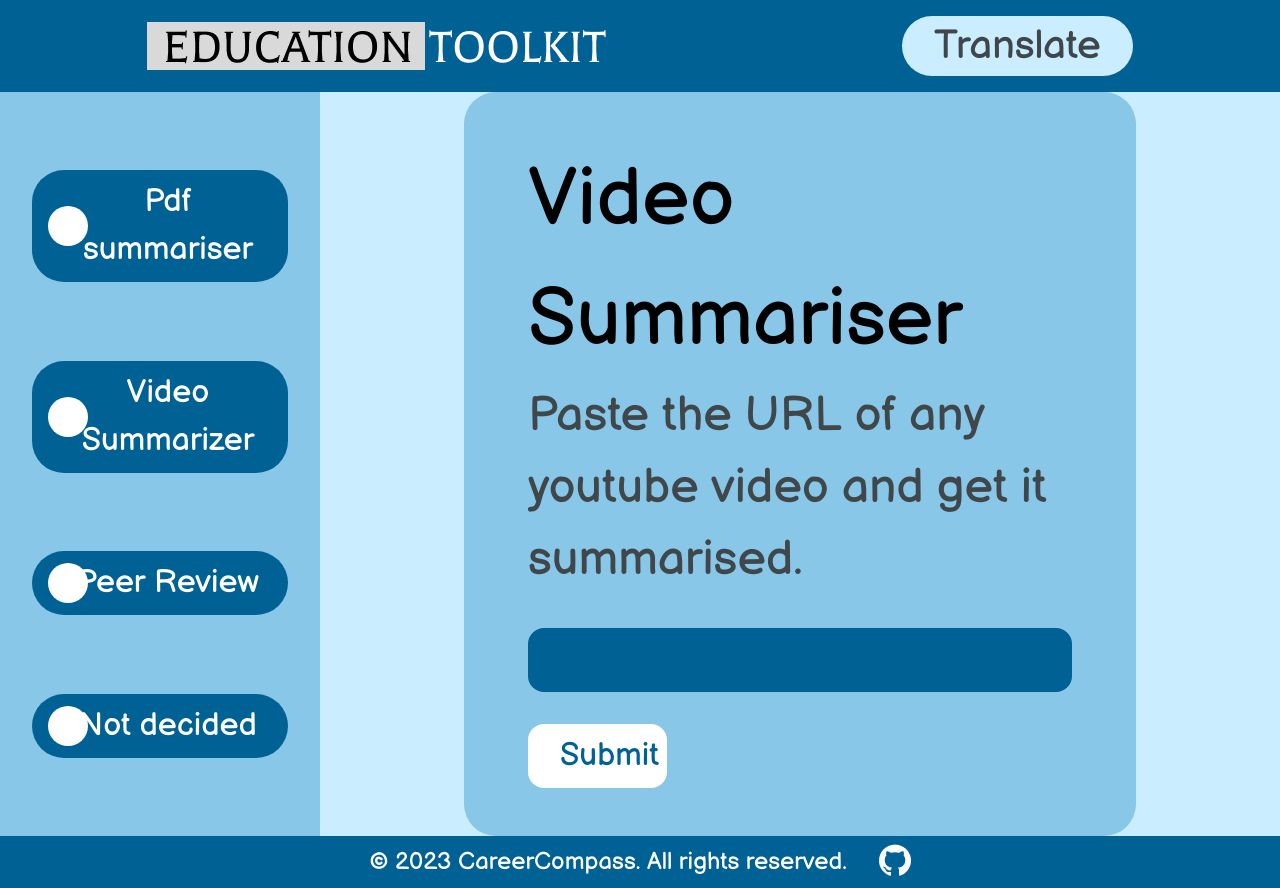
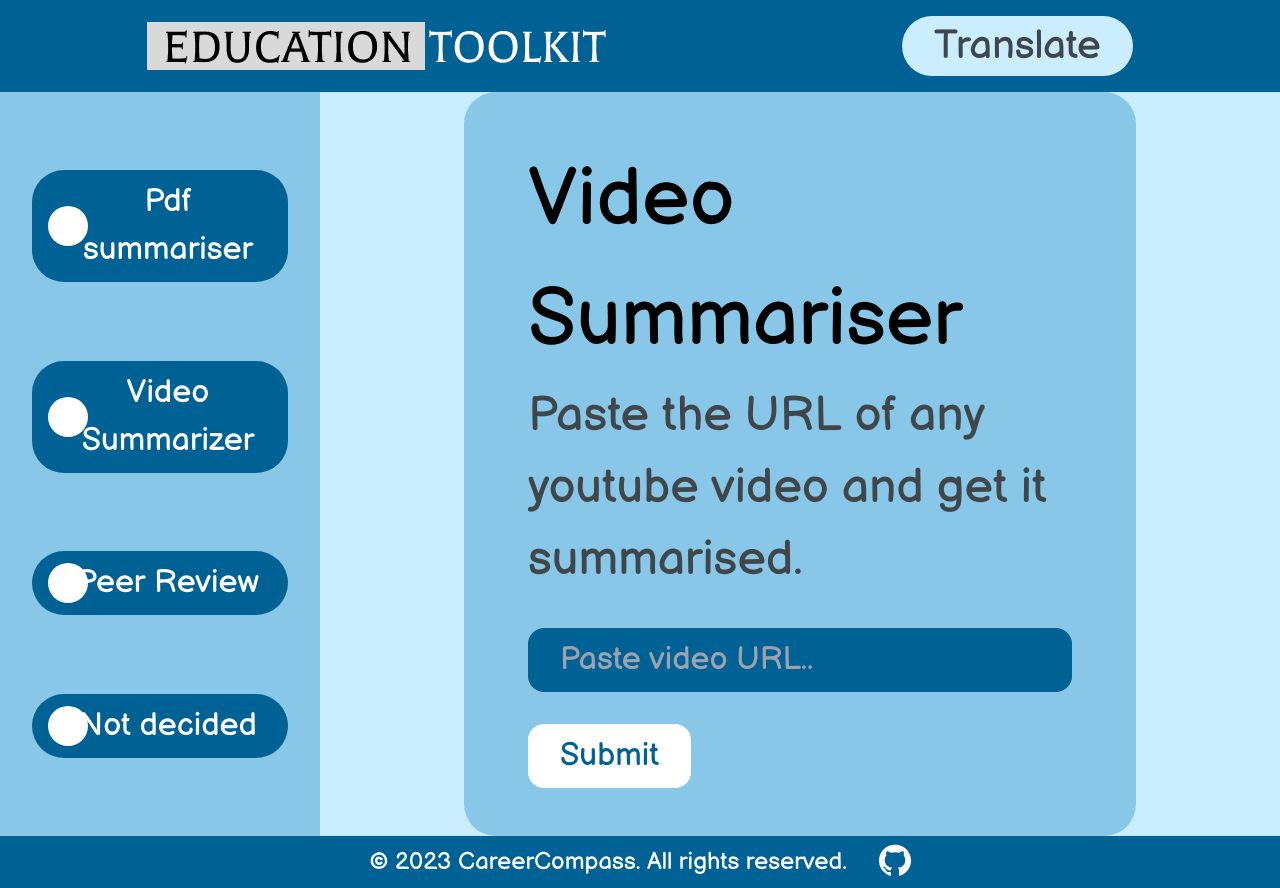
Before and after one commit to PekaVengers/EducationToolkit, a React (Vite) app in the folder client/: page /video-summary in a window 1280 px wide. Built offline with nearby package versions, Linux system fonts and the light colour scheme.

Commit message:
style: fix video summary style

```diff
--- a/client/src/pages/VideoSummarizer.jsx
+++ b/client/src/pages/VideoSummarizer.jsx
@@ -36,12 +36,13 @@ export default function VideoSummarizer() {
                 type="text"
                 name="video-link"
                 required
-                className="placeholder:text-white-700 p-2 pl-8  bg-primary w-[100%] text-[2rem]  border-none rounded-[1rem] mb-8"
+                placeholder="Paste video URL.."
+                className="placeholder:text-wheat-800 p-2 pl-8  bg-primary w-[100%] text-[2rem]  border-none rounded-[1rem] mb-8"
               />
               <button
                 disabled={navigation.state === "submitting"}
                 type="submit"
-                className="text-primary p-2 pl-8 hover:bg-primary hover:text-white  bg-white text-[2rem]  border-none rounded-[1rem]"
+                className="text-primary px-8 py-2 hover:bg-primary hover:text-white  bg-white text-[2rem]  border-none rounded-[1rem]"
               >
                 {
                   navigation.state === "submitting"
```
